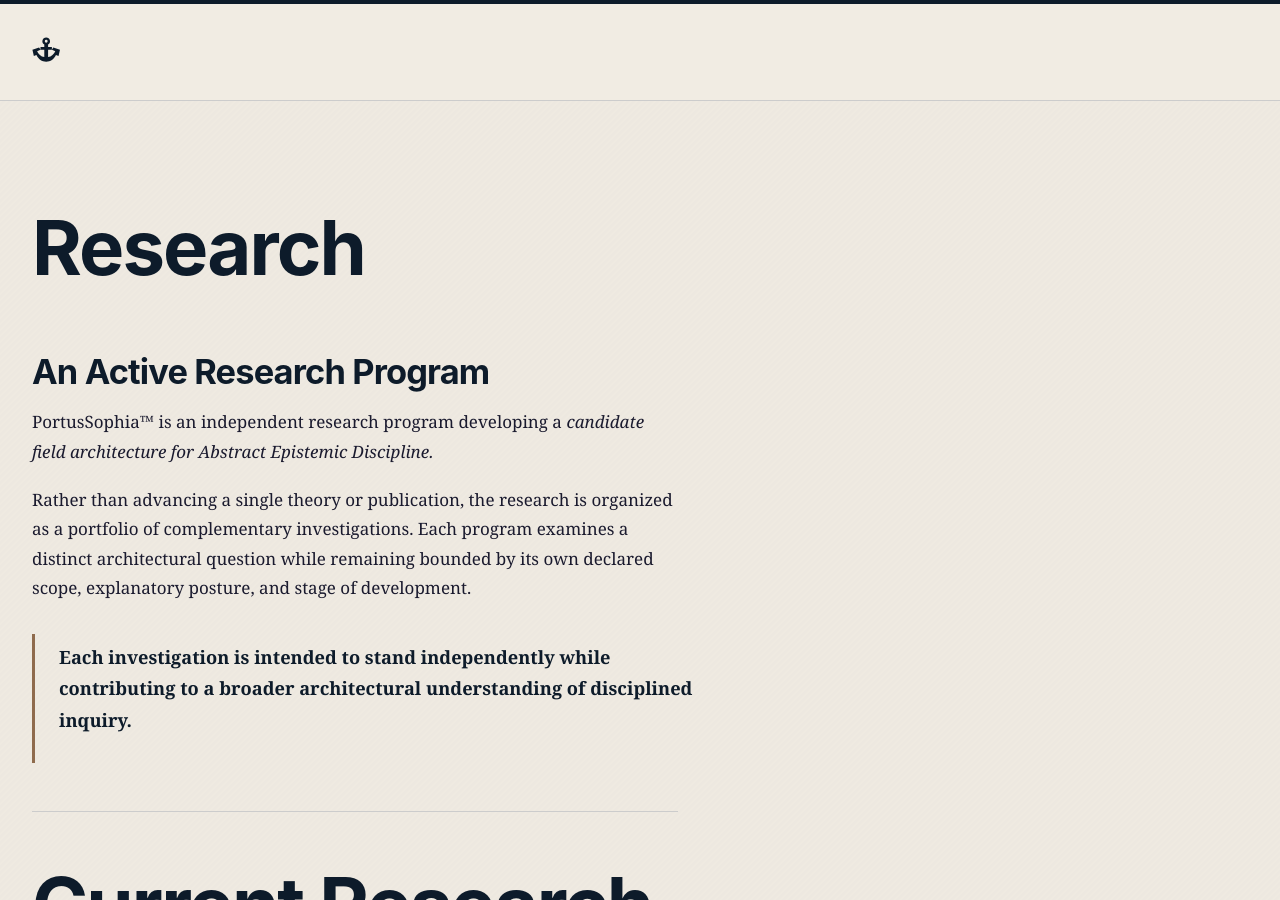
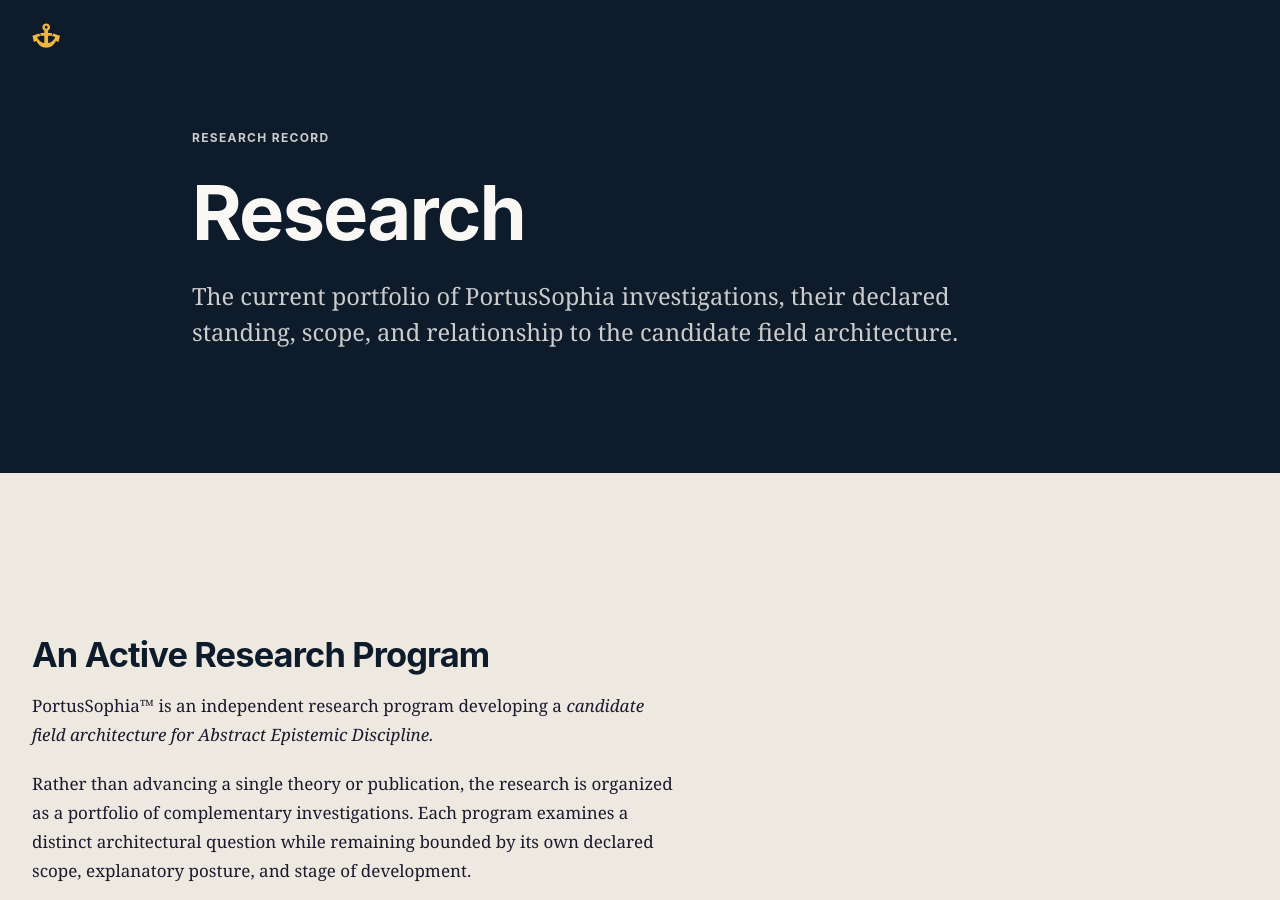
Before and after one commit to portussophia/portussophia-public, a Jekyll site: the page built from research.md, in a window 1280 px wide and 900 px high. Built offline with Jekyll 4.4.1, drawn with Linux system fonts in a browser that asks for light colours.

Commit message:
Give Research the principal page header

```diff
--- a/research.md
+++ b/research.md
@@ -1,9 +1,11 @@
 ---
-layout: default
+layout: page
 title: Research
+eyebrow: Research record
+intro: "The current portfolio of PortusSophia investigations, their declared standing, scope, and relationship to the candidate field architecture."
 permalink: /research/
+header_surface: dark
 ---
-# Research
 
 ## An Active Research Program
 
@@ -15,9 +17,9 @@ Rather than advancing a single theory or publication, the research is organized
 
 ---
 
-# Current Research Portfolio
+## Current Research Portfolio
 
-## Field Architecture
+### Field Architecture
 
 **Status:** Active
 
@@ -27,7 +29,7 @@ This research asks whether disciplined inquiry itself possesses architectural co
 
 ---
 
-## Schema Epistemics
+### Schema Epistemics
 
 **Status:** Active
 
@@ -37,7 +39,7 @@ Schema Epistemics explores how knowledge may remain structurally legible while p
 
 ---
 
-## Regime Discipline
+### Regime Discipline
 
 **Status:** Active
 
@@ -61,7 +63,7 @@ Its purpose is not to determine whether two descriptions are identical, but whet
 
 ---
 
-## Pre-Relational Research
+### Pre-Relational Research
 
 **Status:** Active
 
@@ -71,7 +73,7 @@ Current investigations include **Negentropy**, **TRI**, and **EPS**, each examin
 
 ---
 
-## Cosymmetria™
+### Cosymmetria™
 
 **Status:** Exploratory
 
@@ -81,7 +83,7 @@ The work remains exploratory while its architectural commitments continue to mat
 
 ---
 
-## Draconomy™
+### Draconomy™
 
 **Status:** Exploratory
 
@@ -91,7 +93,7 @@ The work explores how disciplined inquiry may remain coherent where certainty is
 
 ---
 
-# Research Status
+## Research Status
 
 
 | Status                      | Meaning                                                                                |
@@ -103,7 +105,7 @@ The work explores how disciplined inquiry may remain coherent where certainty is
 
 ---
 
-# Research Philosophy
+## Research Philosophy
 
 PortusSophia™ treats research as an evolving architectural program rather than a collection of isolated publications.
 
@@ -121,7 +123,7 @@ Architectural clarity is valued more highly than preserving every idea.
 
 ---
 
-# Continuing the Investigation
+## Continuing the Investigation
 
 The current portfolio represents the present state of the research program rather than a completed body of work.
 
```
